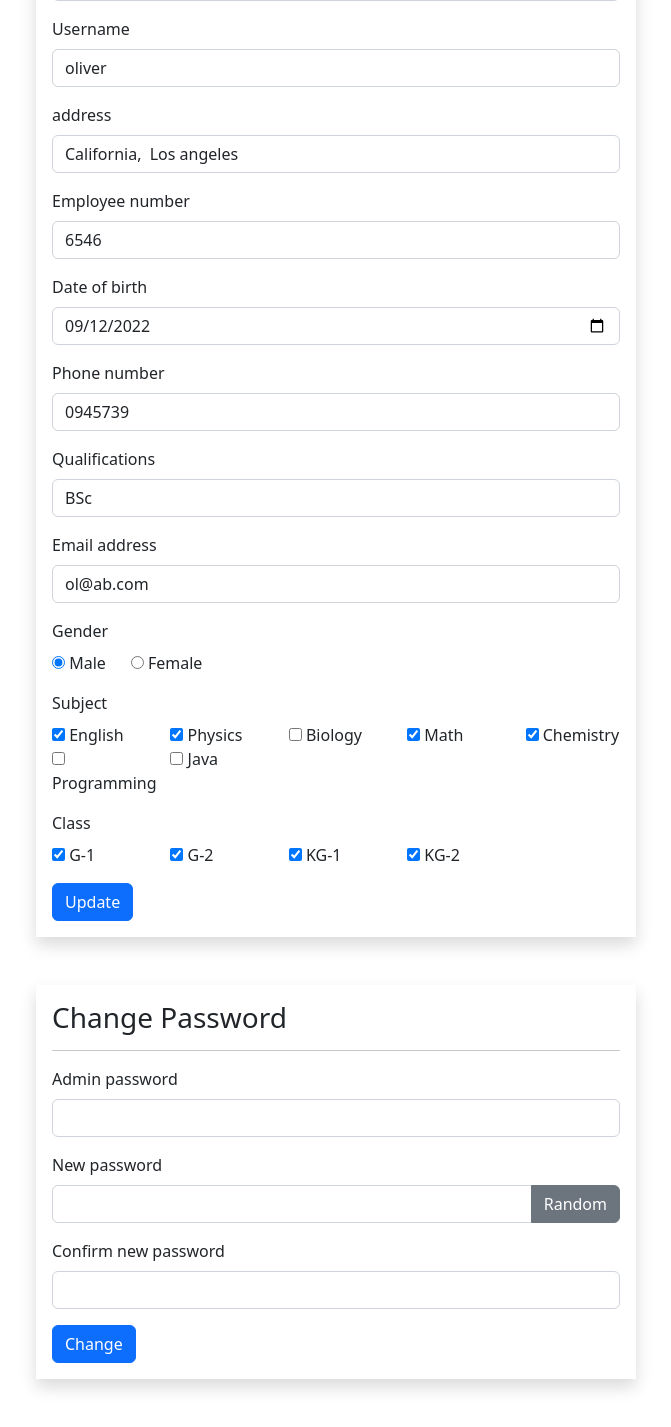
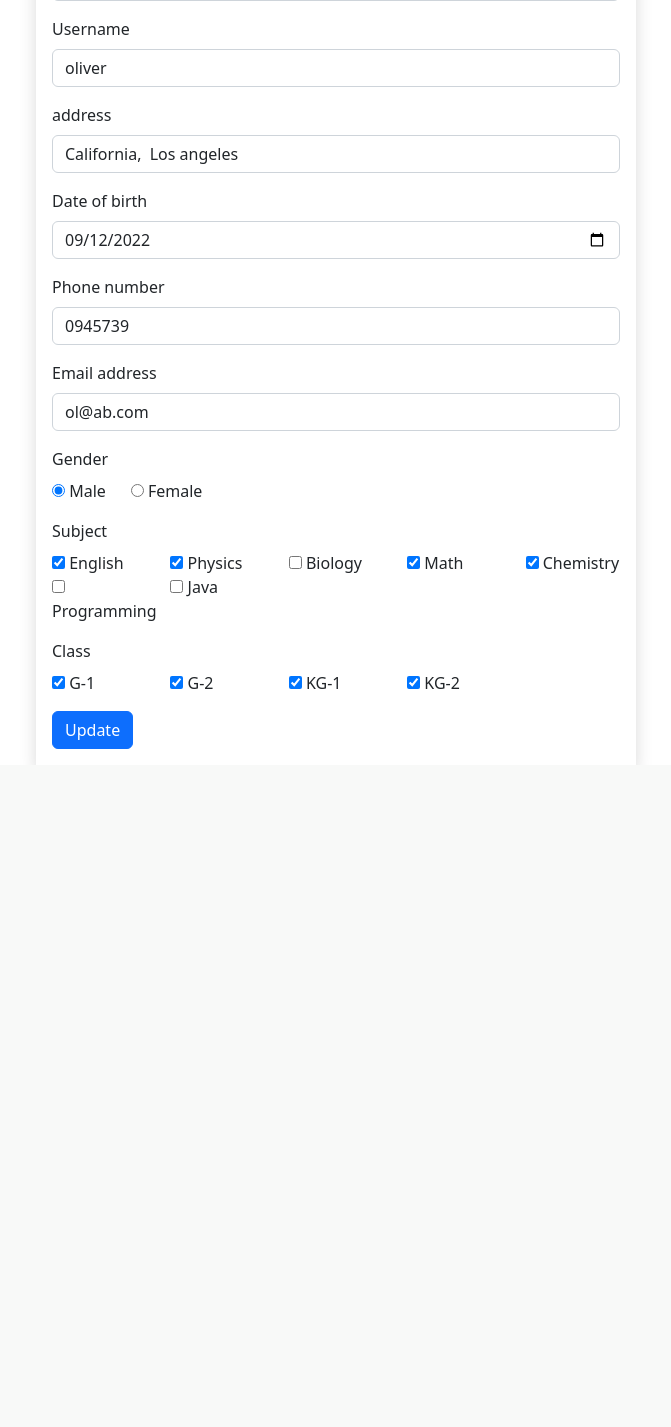
Before and after one commit to malemamack/smart_report, a PHP site: page /admin/teacher-edit.php?teacher_id=1 in a window 1280 px wide. Shown: the part 444-1871 px from the top of the page, without its empty margins (46-717 px from the left). After the commit the page ends 1193 px from the top, so only its background shows below. Run offline with PHP 8.4, Linux system fonts and the light colour scheme; a user stored in the database is signed in; data comes from the database, SQL or seed files in the repository.

Commit message:
modifying admin/req for teacher and parent files for edit and add

```diff
--- a/admin/teacher-edit.php
+++ b/admin/teacher-edit.php
@@ -88,13 +88,7 @@ if (isset($_SESSION['admin_id']) &&
                  value="<?=$teacher['address']?>"
                  name="address">
         </div>
-        <div class="mb-3">
-          <label class="form-label">Employee number</label>
-          <input type="text"
-                 class="form-control"
-                 value="<?=$teacher['employee_number']?>"
-                 name="employee_number">
-        </div>
+
         <div class="mb-3">
           <label class="form-label">Date of birth</label>
           <input type="date"
@@ -109,13 +103,7 @@ if (isset($_SESSION['admin_id']) &&
                  value="<?=$teacher['phone_number']?>"
                  name="phone_number">
         </div>
-        <div class="mb-3">
-          <label class="form-label">Qualifications</label>
-          <input type="text"
-                 class="form-control"
-                 value="<?=$teacher['qualification']?>"
-                 name="qualification">
-        </div>
+
         <div class="mb-3">
           <label class="form-label">Email address</label>
           <input type="text"
@@ -195,58 +183,7 @@ if (isset($_SESSION['admin_id']) &&
               Update</button>
      </form>
 
-     <form method="post"
-              class="shadow p-3 my-5 form-w"
-              action="req/teacher-change.php"
-              id="change_password">
-        <h3>Change Password</h3><hr>
-          <?php if (isset($_GET['perror'])) { ?>
-            <div class="alert alert-danger" role="alert">
-             <?=$_GET['perror']?>
-            </div>
-          <?php } ?>
-          <?php if (isset($_GET['psuccess'])) { ?>
-            <div class="alert alert-success" role="alert">
-             <?=$_GET['psuccess']?>
-            </div>
-          <?php } ?>
 
-       <div class="mb-3">
-            <div class="mb-3">
-            <label class="form-label">Admin password</label>
-                <input type="password"
-                       class="form-control"
-                       name="admin_pass">
-          </div>
-
-            <label class="form-label">New password </label>
-            <div class="input-group mb-3">
-                <input type="text"
-                       class="form-control"
-                       name="new_pass"
-                       id="passInput">
-                <button class="btn btn-secondary"
-                        id="gBtn">
-                        Random</button>
-            </div>
-
-          </div>
-          <input type="text"
-                value="<?=$teacher['teacher_id']?>"
-                name="teacher_id"
-                hidden>
-
-          <div class="mb-3">
-            <label class="form-label">Confirm new password  </label>
-                <input type="text"
-                       class="form-control"
-                       name="c_new_pass"
-                       id="passInput2">
-          </div>
-          <button type="submit"
-              class="btn btn-primary">
-              Change</button>
-        </form>
      </div>
 
     <script src="https://cdn.jsdelivr.net/npm/bootstrap@5.2.0/dist/js/bootstrap.bundle.min.js"></script>
--- a/admin/teacher-view.php
+++ b/admin/teacher-view.php
@@ -45,11 +45,11 @@ if (isset($_SESSION['admin_id']) &&
             <li class="list-group-item">Last name: <?=$teacher['lname']?></li>
             <li class="list-group-item">Username: <?=$teacher['username']?></li>
 
-            <li class="list-group-item">Employee number: <?=$teacher['employee_number']?></li>
+
             <li class="list-group-item">Address: <?=$teacher['address']?></li>
             <li class="list-group-item">Date of birth: <?=$teacher['date_of_birth']?></li>
             <li class="list-group-item">Phone number: <?=$teacher['phone_number']?></li>
-            <li class="list-group-item">Qualification: <?=$teacher['qualification']?></li>
+
             <li class="list-group-item">Email address: <?=$teacher['email_address']?></li>
             <li class="list-group-item">Gender: <?=$teacher['gender']?></li>
             <li class="list-group-item">Date of joined: <?=$teacher['date_of_joined']?></li>
--- a/admin/teacher.php
+++ b/admin/teacher.php
@@ -67,7 +67,6 @@ if (isset($_SESSION['admin_id']) &&
                 <thead>
                   <tr>
                     <th scope="col">#</th>
-                    <th scope="col">ID</th>
                     <th scope="col">First Name</th>
                     <th scope="col">Last Name</th>
                     <th scope="col">Username</th>
@@ -81,7 +80,6 @@ if (isset($_SESSION['admin_id']) &&
                     $i++;  ?>
                   <tr>
                     <th scope="row"><?=$i?></th>
-                    <td><?=$teacher['teacher_id']?></td>
                     <td><a href="teacher-view.php?teacher_id=<?=$teacher['teacher_id']?>">
                          <?=$teacher['fname']?></a></td>
                     <td><?=$teacher['lname']?></td>
```
Also changed, not shown: admin/parent-add.php (+6 -18 lines), admin/req/parent-add.php (+9 -10 lines), admin/req/teacher-add.php (+5 -17 lines), admin/req/teacher-edit.php (+3 -15 lines), admin/teacher-add.php (+1 -19 lines).
